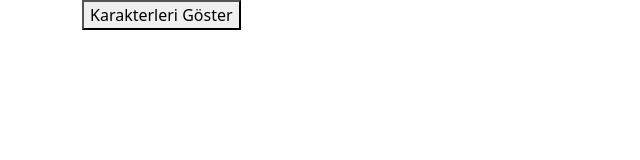
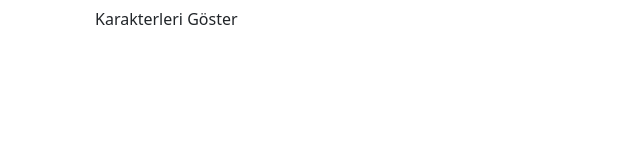
Before and after one commit to furkycl/JavaScript-Star-Wars-Karakterleri, a plain HTML site: page index.html in a window 1280 px wide. Shown: the whole page, without its empty margins (0-640 px from the left). Drawn offline with nearby package versions, Linux system fonts and the light colour scheme.

Commit message:
fixed showcharacters button with bootstrap class

```diff
--- a/index.html
+++ b/index.html
@@ -13,7 +13,7 @@
 <body>
     <section>
         <div class="container">
-            <button id="showcharacters" onclick="renderCharacters()">Karakterleri Göster</button>
+            <button class="btn" id="showcharacters" onclick="renderCharacters()">Karakterleri Göster</button>
         </div>
     </section>
     <div id="charactersrow"class="row">
```
